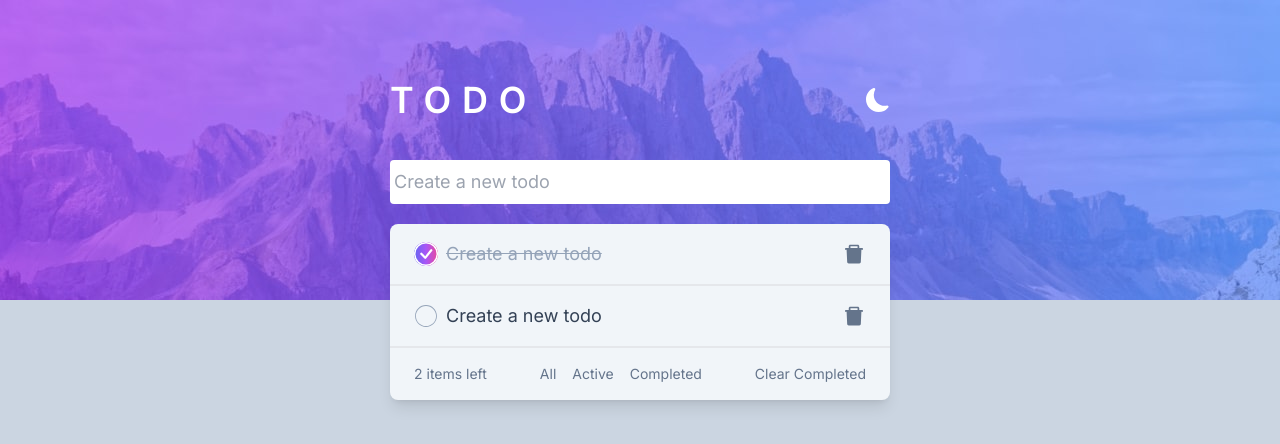
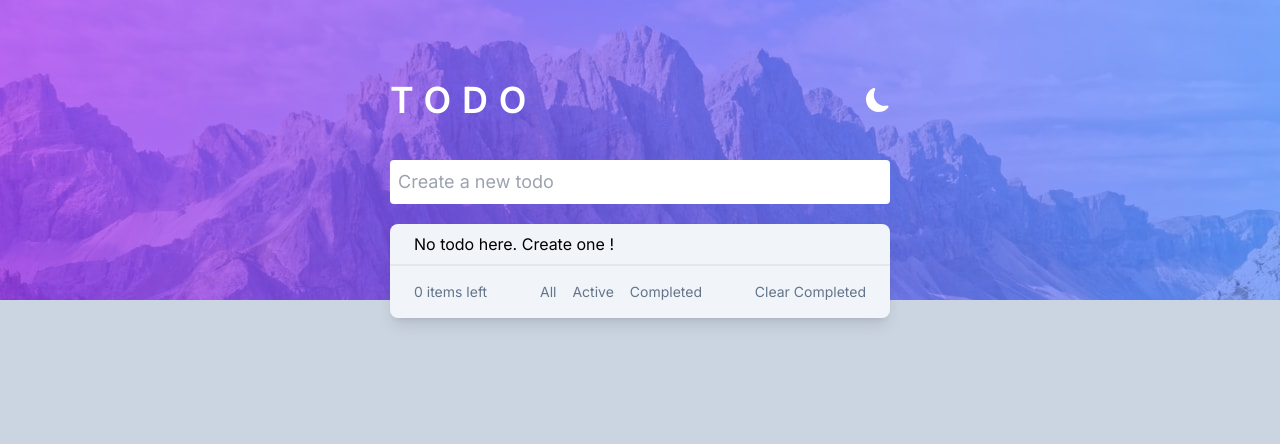
Before and after one commit to henocmusau/exercisesJS, a Next.js app in the folder todo_app/: page / in a window 1280 px wide. Shown: the top 444 px of the page. Built offline with nearby package versions, Linux system fonts and the light colour scheme.

Commit message:
Ajout des filtres et amélioration de quelques fonctions. Version 1.0 presque finie

```diff
--- a/todo_app/app/layout.js
+++ b/todo_app/app/layout.js
@@ -4,8 +4,8 @@ import { Inter } from 'next/font/google'
 const inter = Inter({ subsets: ['latin'] })
 
 export const metadata = {
-  title: 'Create Next App',
-  description: 'Generated by create next app',
+  title: 'My Todo App - Manage your todo-list !',
+  description: 'This app is for create, manage and filter your todolist efficiently.',
 }
 
 export default function RootLayout({ children }) {
--- a/todo_app/app/page.js
+++ b/todo_app/app/page.js
@@ -1,5 +1,6 @@
 'use client';
 import { useRef, useState } from 'react';
+import { v4 as uuidv4 } from 'uuid';
 
 import Image from 'next/image'
 
@@ -8,37 +9,26 @@ import bg from '../assets/imgs/bg1.jpg'
 import ListTodos from '@/components/ListTodos'
 import { stringify } from 'postcss';
 
-const Todos = [
-  {
-    id: 1,
-    title: 'Create a new todo',
-    isCompleted: true
-  },
-  {
-    id: 2,
-    title: 'Create a new todo',
-    isCompleted: false
-  }
-]
-
 export default function Home() {
-  const [todos, setTodos] = useState(Todos)
+  const [todos, setTodos] = useState([])
+  const [filter, setFilter] = useState(0)
   const inputRef = useRef()
 
   function createTodo(e) {
     e.preventDefault()
 
+    if (inputRef.current.value.trim() < 1) return
+
     const newTodo = {
-      id: todos.length + 1,
+      id: uuidv4(),
       title: inputRef.current.value,
       isCompleted: false
     }
 
     setTodos([...todos, newTodo])
 
-    console.log(inputRef.current.value)
     inputRef.current.value = ''
-    console.log(JSON.stringify(newTodo))
+    setFilter(0)
   }
 
   function changeStateTodo(id) {
@@ -60,29 +50,55 @@ export default function Home() {
     console.log('Removed')
   }
 
+  function changeFilter(id) {
+    setFilter(id)
+  }
+
+  function filterTodos() {
+    switch (filter) {
+      case 0:
+        return todos
+      case 1:
+        return todos.filter(todo => !todo.isCompleted)
+      case 2:
+        return todos.filter(todo => todo.isCompleted)
+      default:
+        return todos
+    }
+  }
+
+  const filteredTodos = filterTodos()
+
+  function clearCompletedTodos() {
+    setTodos(todos.filter(todo => !todo.isCompleted))
+  }
+
   return (
     <main
-      style={{
-        backgroundImage: `url(${bg.src})`,
-      }}
+      style={{ backgroundImage: `url(${bg.src})` }}
       className="flex w-full bg-cover bg-no-repeat bg-top flex-col items-center justify-between"
     >
       <section
-        className='min-h-[300px] w-[500px] pt-20 relative'
+        className='min-h-[300px] mx-2 md:mx-0 w-full md:w-[500px] pt-20 relative'
       >
-        <div className='flex justify-between items-center text-white mb-10'>
+        <div className='flex justify-between items-center mx-2 md:mx-0 text-white mb-10'>
           <h1 className='text-4xl font-semibold uppercase tracking-[0.3em] '>Todo</h1>
           <BsMoonFill className='text-2xl' />
         </div>
         <form className='w-full' method='POST' onSubmit={createTodo}>
-          <input ref={inputRef} type='text' placeholder='Create a new todo' name='todo' className='w-full rounded py-2 px-1 text-lg' />
+          <input ref={inputRef} type='text' placeholder='Create a new todo' name='todo' className='w-full rounded p-2 text-lg' />
         </form>
-        <div className="w-[500px] absolute mt-5 bg-slate-100 rounded-lg divide-y-2 shadow-lg">
-          {
-            todos && todos.length <= 0 ?
-              <span className='px-4 py-2 text-slate-500 inline-block rounded-md'>No todo here. Create one !</span>
-              : <ListTodos todos={todos} changeStateTodo={changeStateTodo} handleRemoveTodo={removeTodo} />
-          }
+        <div className="w-full md:w-[500px] mx-2 md:mx-0 absolute mt-5 bg-slate-100 rounded-lg divide-y-2 shadow-lg">
+
+          <ListTodos
+            todos={filteredTodos}
+            changeStateTodo={changeStateTodo}
+            handleRemoveTodo={removeTodo}
+            filterTodos={filteredTodos}
+            changeFilter={changeFilter}
+            clearCompletedTodos={clearCompletedTodos}
+          />
+
         </div>
       </section>
     </main>
--- a/todo_app/components/ListTodos.jsx
+++ b/todo_app/components/ListTodos.jsx
@@ -16,24 +16,27 @@ const filters = [
     },
 ]
 
-export default function ListTodos({ todos, changeStateTodo, handleRemoveTodo }) {
+export default function ListTodos({ todos, changeStateTodo, handleRemoveTodo, changeFilter, clearCompletedTodos }) {
     return (
         <>
-            {todos.map(todo => (
+            {todos && todos.length > 0 && todos.map(todo => (
                 <Todo key={todo.id} {...todo} changeStateTodo={changeStateTodo} RemoveTodo={handleRemoveTodo} />
             ))}
 
+            {todos.length < 1 && <span className='px-4 py-2 w-full mx-2 box-border flex rounded-md'>No todo here. Create one !</span>}
             <div className="flex justify-between px-6 text-sm py-4 text-slate-500">
+
+                {/* Stats and filters */}
                 <span>{todos.length} items left</span>
                 <div className="flex gap-4">
                     {filters.map(filter => (
-                        <button key={filter.code} className="hover:text-slate-900 hover:font-semibold duration-300 cursor-pointer">
+                        <button onClick={() => changeFilter(filter.code)} key={filter.code} className="hover:text-slate-900 hover:font-semibold duration-300 cursor-pointer">
                             {filter.name}
                         </button>
                     ))
                     }
                 </div>
-                <button className="hover:text-slate-900 hover:font-semibold duration-300 cursor-pointer">Clear Completed</button>
+                <button onClick={() => clearCompletedTodos()} className="hover:text-slate-900 hover:font-semibold duration-300 cursor-pointer">Clear Completed</button>
             </div>
         </>
     )
--- a/todo_app/next.config.js
+++ b/todo_app/next.config.js
@@ -1,7 +1,7 @@
 /** @type {import('next').NextConfig} */
 const nextConfig = {
     experimental: {
-        serverActions: true
+
     }
 }
 
--- a/todo_app/package.json
+++ b/todo_app/package.json
@@ -12,13 +12,12 @@
     "autoprefixer": "10.4.14",
     "eslint": "8.45.0",
     "eslint-config-next": "13.4.10",
-    "mysql2": "^3.5.1",
     "next": "13.4.10",
     "postcss": "8.4.26",
     "react": "18.2.0",
     "react-dom": "18.2.0",
     "react-icons": "^4.10.1",
-    "sequelize": "^6.32.1",
-    "tailwindcss": "3.3.3"
+    "tailwindcss": "3.3.3",
+    "uuid": "^9.0.0"
   }
 }
```
Also changed, not shown: 1 other file (tests, documents, lock files or other folders).
